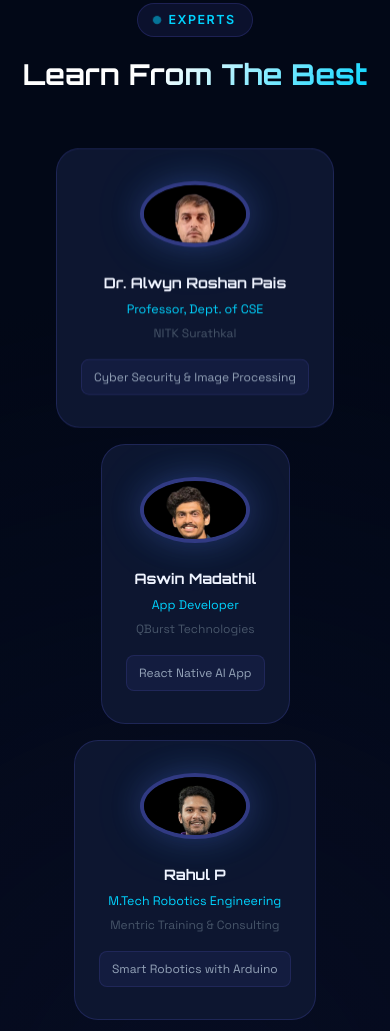
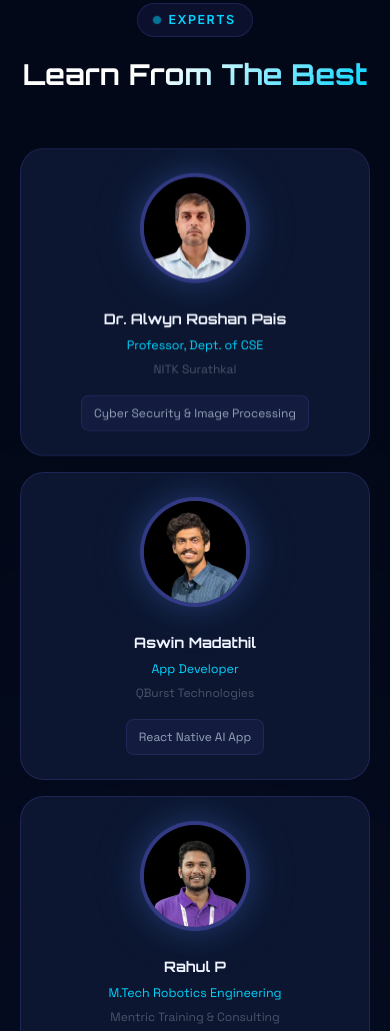
Before and after one commit to rohnroy0/Summer_camp_website, a plain HTML site: page index.html in a window 390 px wide. Shown: the part 5061-6092 px from the top of the page. Drawn offline with nearby package versions, Linux system fonts and the light colour scheme.

Commit message:
fix: resolve speaker tiles layout bug in mobile view

```diff
--- a/style.css
+++ b/style.css
@@ -2142,8 +2142,13 @@
   }
 
   .speakers-grid {
-    flex-direction: column;
-    align-items: center;
+    gap: 16px;
+  }
+
+  .speaker-card {
+    width: 100%;
+    max-width: 400px;
+    padding: 24px 20px;
   }
 
   .sponsors-grid {
```
